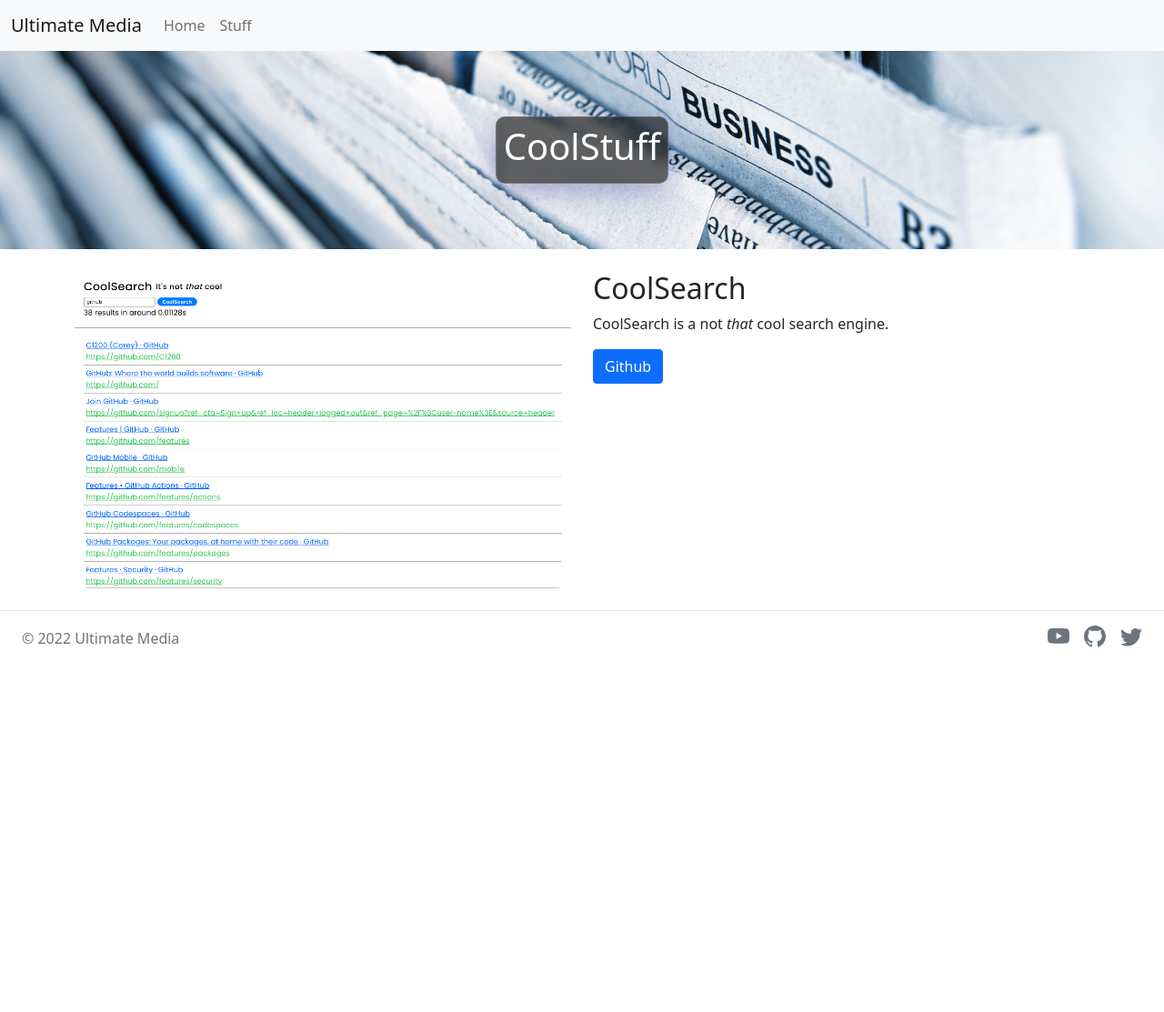
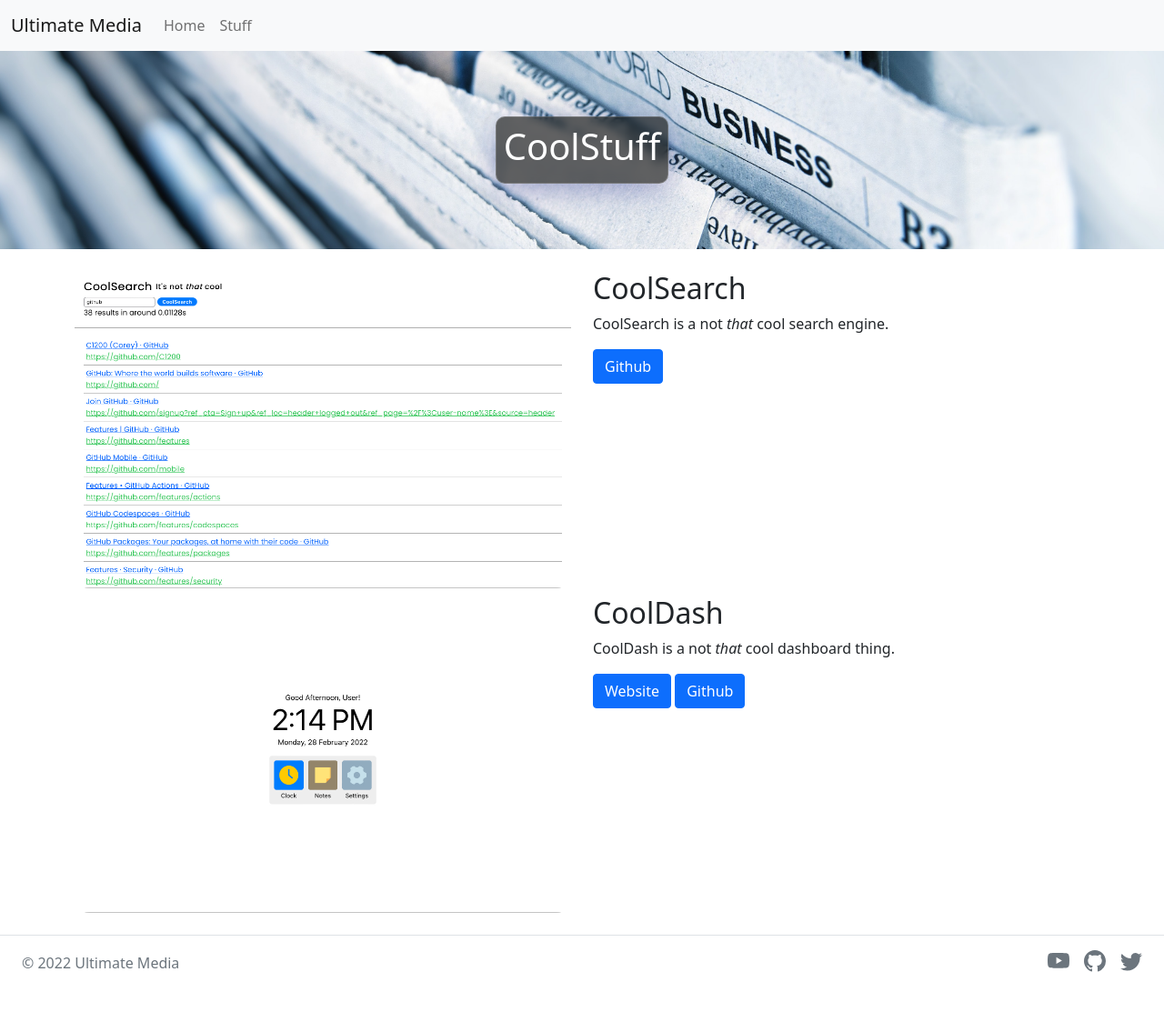
Before and after one commit to ultimatemediaorg/site, a Jekyll site: the page built from stuff/coolstuff/index.html, in a window 1280 px wide. Shown: the whole page at 91% size. Built offline with Jekyll 4.4.1, drawn with Linux system fonts in a browser that asks for light colours; before the commit the page ends 900 px from its top, so only the background shows below that.

Commit message:
add CoolDash

```diff
--- a/stuff/coolstuff/index.html
+++ b/stuff/coolstuff/index.html
@@ -18,4 +18,17 @@
             <a href="https://github.com/ultimatemediaorg/CoolSearch" class="btn btn-primary">Github</a>
         </div>
     </div>
+    <div class="my-2 row">
+        <div class="col">
+            <img src="/assets/cooldash.jpg" alt="CoolDash" class="w-100 rounded-5">
+        </div>
+        <div class="col">
+            <h2>CoolDash</h2>
+            <p>
+                CoolDash is a not <i>that</i> cool dashboard thing.
+            </p>
+            <a href="https://ultimatemedia.js.org/CoolDash/" class="btn btn-primary">Website</a>
+            <a href="https://github.com/ultimatemediaorg/CoolDash" class="btn btn-primary">Github</a>
+        </div>
+    </div>
 </div>
```
Also changed, not shown: assets/cooldash.jpg (added).
